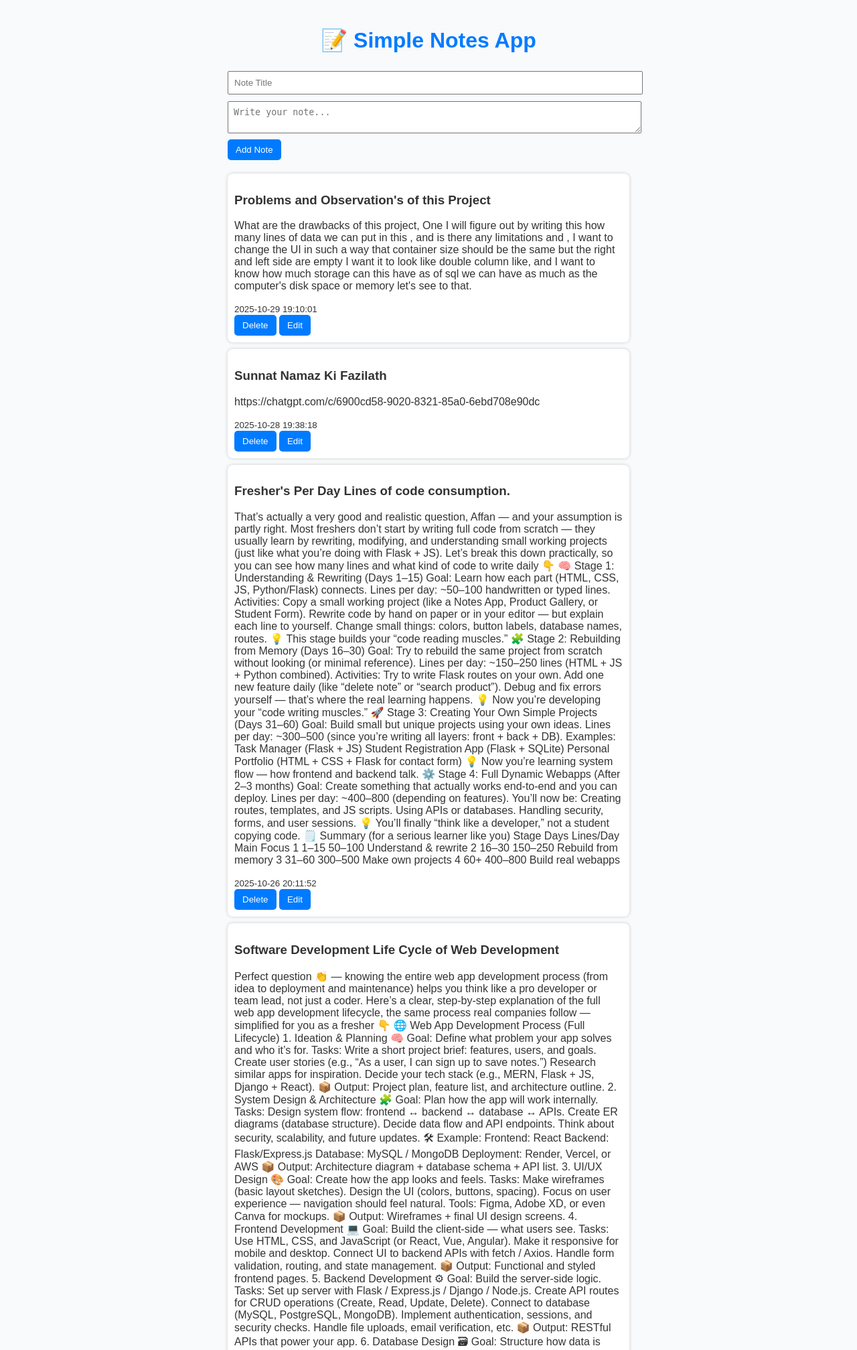
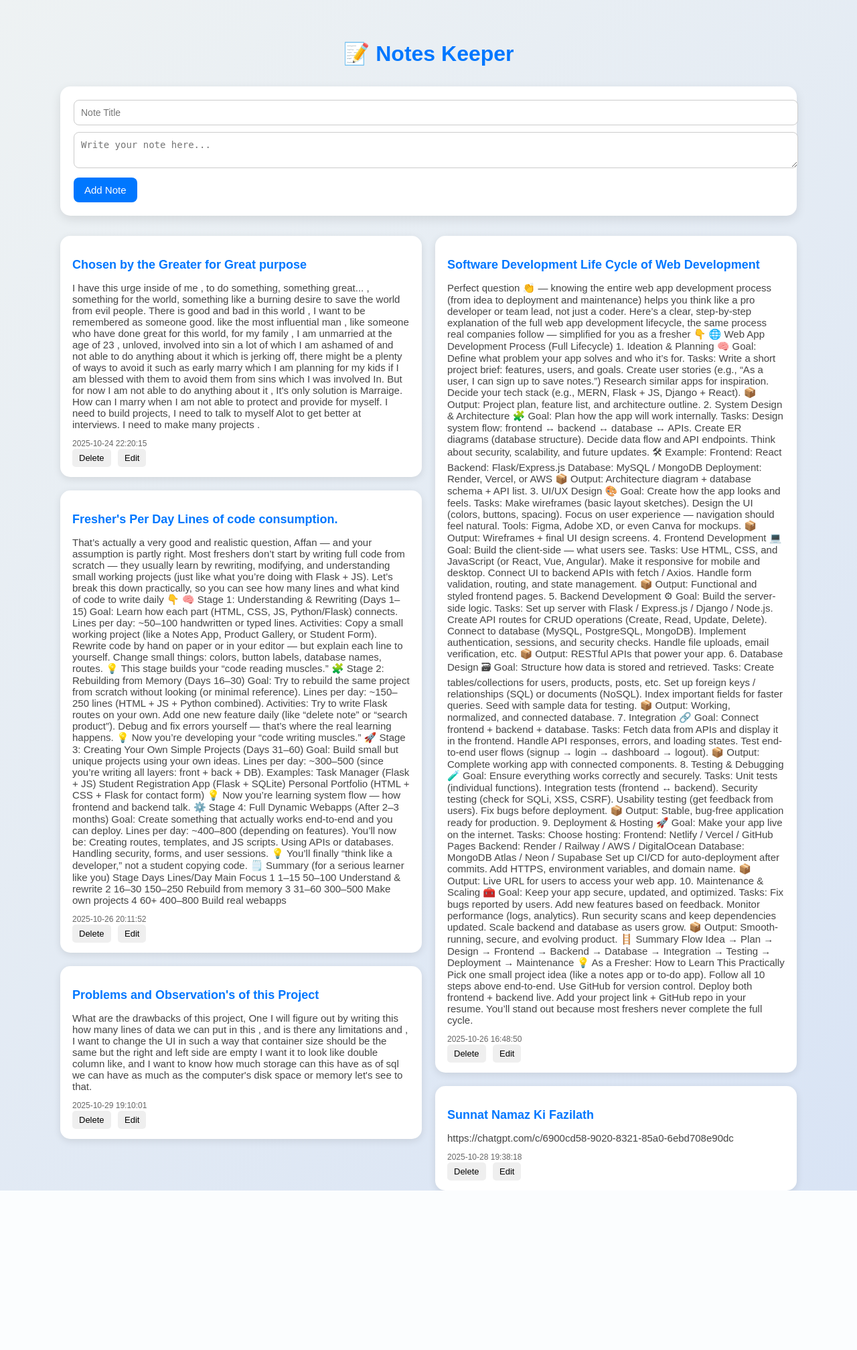
Before and after one commit to Affan8686/Notes_App, a Flask app: page / in a window 1280 px wide. Shown: the top 2015 px of the page at 67% size. After the commit the page ends 1777 px from the top, so only its background shows below. Run offline with Flask 3, Linux system fonts and the light colour scheme; data comes from the database, SQL or seed files in the repository; both versions use the stored data as it was after the commit.

Commit message:
Changed the UI to Double Column

```diff
--- a/app.py
+++ b/app.py
@@ -31,7 +31,7 @@ def index():
 def get_notes():
     conn = sqlite3.connect('notes.db')
     c = conn.cursor()
-    c.execute("SELECT * FROM notes ORDER BY id DESC")
+    c.execute("SELECT * FROM notes ORDER BY id ASC")
     notes = [
         {"id": row[0], "title": row[1], "content": row[2], "created_at": row[3]}
         for row in c.fetchall()
--- a/static/script.js
+++ b/static/script.js
@@ -5,9 +5,16 @@ function loadNotes() {
     fetch("/notes")
         .then(response => response.json())
         .then(data => {
-            const container = document.getElementById("notes-container");
-            container.innerHTML = "";
-            data.forEach(note => {
+            // Get both columns
+            const left = document.getElementById("left-column");
+            const right = document.getElementById("right-column");
+
+            // Clear old notes
+            left.innerHTML = "";
+            right.innerHTML = "";
+
+            // Add notes alternately to left and right columns
+            data.forEach((note, index) => {
                 const div = document.createElement("div");
                 div.className = "note";
                 div.innerHTML = `
@@ -15,12 +22,19 @@ function loadNotes() {
                     <p>${note.content}</p>
                     <small>${note.created_at}</small><br>
                     <button onclick="deleteNote(${note.id})">Delete</button>
-                    <button onclick="editNote(${note.id}, '${note.title}', '${note.content}')">Edit</button>
+                    <button onclick="editNote(${note.id}, '${note.title.replace(/'/g, "\\'")}', '${note.content.replace(/'/g, "\\'")}')">Edit</button>
                 `;
-                container.appendChild(div);
+
+                // Alternate placement
+                if (index % 2 === 0) {
+                    left.appendChild(div);
+                } else {
+                    right.appendChild(div);
+                }
             });
         });
 }
+
 
 function addNote() {
     const title = document.getElementById("title").value;
--- a/static/style.css
+++ b/static/style.css
@@ -1,44 +1,140 @@
+/* ---------- Base Layout ---------- */
 body {
-    font-family: Arial, sans-serif;
-    background-color: #f8fafc;
+    margin: 0;
+    font-family: 'Poppins', sans-serif;
+    background: linear-gradient(135deg, #eef2f3, #d9e4f5);
     color: #333;
     display: flex;
     justify-content: center;
-    margin: 20px;
+    min-height: 100vh;
 }
 
-.container {
-    width: 600px;
+
+.main-container {
+    width: 90%;
+    max-width: 1100px;
+    margin-top: 40px;
 }
 
+/* ---------- Title ---------- */
 h1 {
     text-align: center;
-    color: #007bff;
+    color: #0077ff;
+    font-weight: 600;
+    margin-bottom: 30px;
 }
 
-.form {
-    margin-bottom: 20px;
+/* ---------- Input Section ---------- */
+.note-input {
+    background: white;
+    padding: 20px;
+    border-radius: 15px;
+    box-shadow: 0px 5px 15px rgba(0, 0, 0, 0.1);
+    margin-bottom: 30px;
 }
 
-input, textarea {
+.note-input input,
+.note-input textarea {
     width: 100%;
-    margin: 5px 0;
-    padding: 8px;
+    padding: 10px;
+    margin-bottom: 10px;
+    border-radius: 8px;
+    border: 1px solid #ccc;
+    font-size: 14px;
 }
 
-button {
-    background: #007bff;
+.note-input button {
+    background: #0077ff;
     color: white;
     border: none;
-    padding: 8px 12px;
+    padding: 10px 16px;
+    border-radius: 8px;
+    font-size: 15px;
     cursor: pointer;
-    border-radius: 5px;
+    transition: background 0.2s ease;
 }
 
+.note-input button:hover {
+    background: #005ecb;
+}
+
+/* ---------- Notes Layout ---------- */
+.notes-wrapper {
+    display: grid;
+    grid-template-columns: 1fr 1fr;
+    gap: 20px;
+}
+
+.note-column {
+    display: flex;
+    flex-direction: column;
+    gap: 20px;
+}
+
+/* ---------- Note Card ---------- */
 .note {
     background: white;
-    padding: 10px;
-    border-radius: 8px;
-    box-shadow: 0 0 5px #ccc;
+    padding: 15px 18px;
+    border-radius: 15px;
+    box-shadow: 0 3px 12px rgba(0, 0, 0, 0.1);
+    transition: transform 0.15s ease, box-shadow 0.15s ease;
+    word-wrap: break-word;
+}
+
+.note:hover {
+    transform: translateY(-3px);
+    box-shadow: 0 6px 16px rgba(0, 0, 0, 0.15);
+}
+
+.note h3 {
+    color: #0077ff;
+    margin-bottom: 5px;
+    font-size: 18px;
+}
+
+.note p {
+    font-size: 15px;
+    color: #444;
     margin-bottom: 10px;
 }
+
+.note small {
+    font-size: 12px;
+    color: #666;
+}
+
+/* ---------- Buttons ---------- */
+.note button {
+    border: none;
+    border-radius: 5px;
+    padding: 6px 10px;
+    font-size: 13px;
+    cursor: pointer;
+    margin-right: 6px;
+    transition: all 0.2s;
+}
+
+.note button:nth-child(1) {
+    background-color: #ff4b4b;
+    color: white;
+}
+
+.note button:nth-child(1):hover {
+    background-color: #e03939;
+}
+
+.note button:nth-child(2) {
+    background-color: #00c853;
+    color: white;
+}
+
+.note button:nth-child(2):hover {
+    background-color: #00a843;
+}
+
+/* ---------- Responsive ---------- */
+@media screen and (max-width: 768px) {
+    .notes-wrapper {
+        grid-template-columns: 1fr;
+    }
+}
--- a/templates/index.html
+++ b/templates/index.html
@@ -7,16 +7,19 @@
 </head>
 <body>
 
-    <div class="container">
-        <h1>📝 Simple Notes App</h1>
+    <div class="main-container">
+        <h1>📝 Notes Keeper</h1>
 
-        <div class="form">
+        <div class="note-input">
             <input type="text" id="title" placeholder="Note Title">
-            <textarea id="content" placeholder="Write your note..."></textarea>
+            <textarea id="content" placeholder="Write your note here..."></textarea>
             <button onclick="addNote()">Add Note</button>
         </div>
 
-        <div id="notes-container"></div>
+        <div class="notes-wrapper">
+            <div id="left-column" class="note-column"></div>
+            <div id="right-column" class="note-column"></div>
+        </div>
     </div>
 
     <script src="{{ url_for('static', filename='script.js') }}"></script>
```
Also changed, not shown: notes.db.
